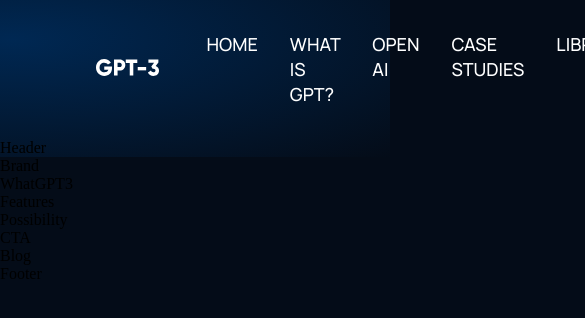
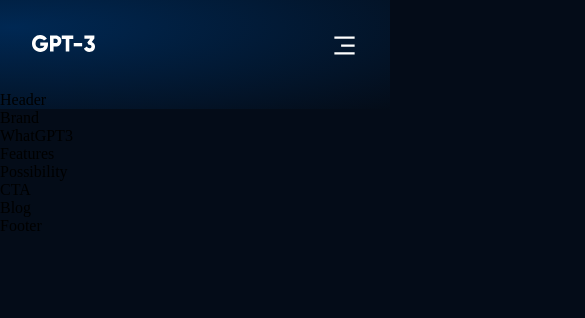
Before and after one commit to ramziddin-frontend/modern_gpt3_web-site, a React (Create React App) app: page / in a window 390 px wide. Shown: the top 318 px of the page, 585 px wide, since content can reach past the window. Built offline with nearby package versions, Linux system fonts and the light colour scheme.

Commit message:
Add navbar responsive

```diff
--- a/src/components/navbar/Navbar.jsx
+++ b/src/components/navbar/Navbar.jsx
@@ -1,25 +1,51 @@
-import React from 'react';
+import React, { useState } from 'react';
 import { RiMenu3Line, RiCloseLine } from 'react-icons/ri';
+import logo from '../../assets/logo.svg';
 import './navbar.css';
-import logo from '../../assets/logo.svg'
 
 const Navbar = () => {
+  const [toggleMenu, setToggleMenu] = useState(false);
+
   return (
-    <div className='gpt3__navbar'>
-      <div className='gpt3__navbar-links'>
-        <div className='gpt3__navbar-link_logo'>
-          <img src={logo} alt="logo" />
+    <div className="gpt3__navbar">
+      <div className="gpt3__navbar-links">
+        <div className="gpt3__navbar-links_logo">
+          <img src={logo} />
         </div>
-        <div className='gpt3__navbar-links_container'>
+        <div className="gpt3__navbar-links_container">
           <p><a href="#home">Home</a></p>
-          <p><a href="#wgpt3">What is GPT?</a></p>
+          <p><a href="#wgpt3">What is GPT3?</a></p>
           <p><a href="#possibility">Open AI</a></p>
           <p><a href="#features">Case Studies</a></p>
           <p><a href="#blog">Library</a></p>
         </div>
       </div>
+      <div className="gpt3__navbar-sign">
+        <p>Sign in</p>
+        <button type="button">Sign up</button>
+      </div>
+      <div className="gpt3__navbar-menu">
+        {toggleMenu
+          ? <RiCloseLine color="#fff" size={27} onClick={() => setToggleMenu(false)} />
+          : <RiMenu3Line color="#fff" size={27} onClick={() => setToggleMenu(true)} />}
+        {toggleMenu && (
+          <div className="gpt3__navbar-menu_container scale-up-center">
+            <div className="gpt3__navbar-menu_container-links">
+              <p><a href="#home">Home</a></p>
+              <p><a href="#wgpt3">What is GPT3?</a></p>
+              <p><a href="#possibility">Open AI</a></p>
+              <p><a href="#features">Case Studies</a></p>
+              <p><a href="#blog">Library</a></p>
+            </div>
+            <div className="gpt3__navbar-menu_container-links-sign">
+              <p>Sign in</p>
+              <button type="button">Sign up</button>
+            </div>
+          </div>
+        )}
+      </div>
     </div>
-  )
-}
+  );
+};
 
-export default Navbar
+export default Navbar;
--- a/src/components/navbar/navbar.css
+++ b/src/components/navbar/navbar.css
@@ -13,11 +13,11 @@
   align-items: center;
 }
 
-.gpt3__navbar-link_logo {
+.gpt3__navbar-links_logo {
   margin-right: 2rem;
 }
 
-.gpt3__navbar-link_logo img {
+.gpt3__navbar-links_logo img {
   width: 62.56px;
   height: 16.02px;
 }
@@ -41,8 +41,94 @@
   font-weight: 500;
   font-size: 18px;
   line-height: 25px;
-  text-transform: uppercase;
+  text-transform: capitalize;
 
   margin: 0 1rem;
   cursor: pointer;
 }
+
+.gpt3__navbar-sign button,
+.gpt3__navbar-menu_container button {
+  padding: 0.5rem 1rem;
+  color: #fff;
+  background: #FF4820;
+  font-family: var(--font-family);
+  font-weight: 500;
+  font-size: 18px;
+  line-height: 25px;
+  border: none;
+  outline: none;
+  cursor: pointer;
+  border-radius: 5px;
+}
+
+.gpt3__navbar-menu {
+  margin-left: 1rem;
+
+  display: none;
+  position: relative;
+}
+
+.gpt3__navbar-menu svg {
+  cursor: pointer;
+}
+
+.gpt3__navbar-menu_container {
+  display: flex;
+  justify-content: flex-end;
+  align-items: flex-end;
+  flex-direction: column;
+
+  text-align: end;
+  background: var(--color-footer);
+  padding: 2rem;
+  position: absolute;
+  right: 0;
+  top: 40px;
+  margin-top: 1rem;
+  min-width: 210px;
+  border-radius: 5px;
+  box-shadow: 0px 0px 5px rgba(0, 0, 0, 0.2);
+}
+
+.gpt3__navbar-menu_container p {
+  margin: 1rem 0;
+}
+
+.gpt3__navbar-menu_container-links-sign {
+  display: none;
+}
+
+@media screen and (max-width: 1050px) {
+  .gpt3__navbar-links_container {
+    display: none;
+  }
+
+  .gpt3__navbar-menu {
+    display: flex;
+  }
+}
+
+@media screen and (max-width: 700px) {
+  .gpt3__navbar {
+    padding: 2rem 4rem;
+  }
+}
+
+@media screen and (max-width: 550px) {
+  .gpt3__navbar {
+    padding: 2rem;
+  }
+
+  .gpt3__navbar-sign {
+    display: none;
+  }
+
+  .gpt3__navbar-menu_container {
+    top: 20px;
+  }
+
+  .gpt3__navbar-menu_container-links-sign {
+    display: block;
+  }
+}
```
